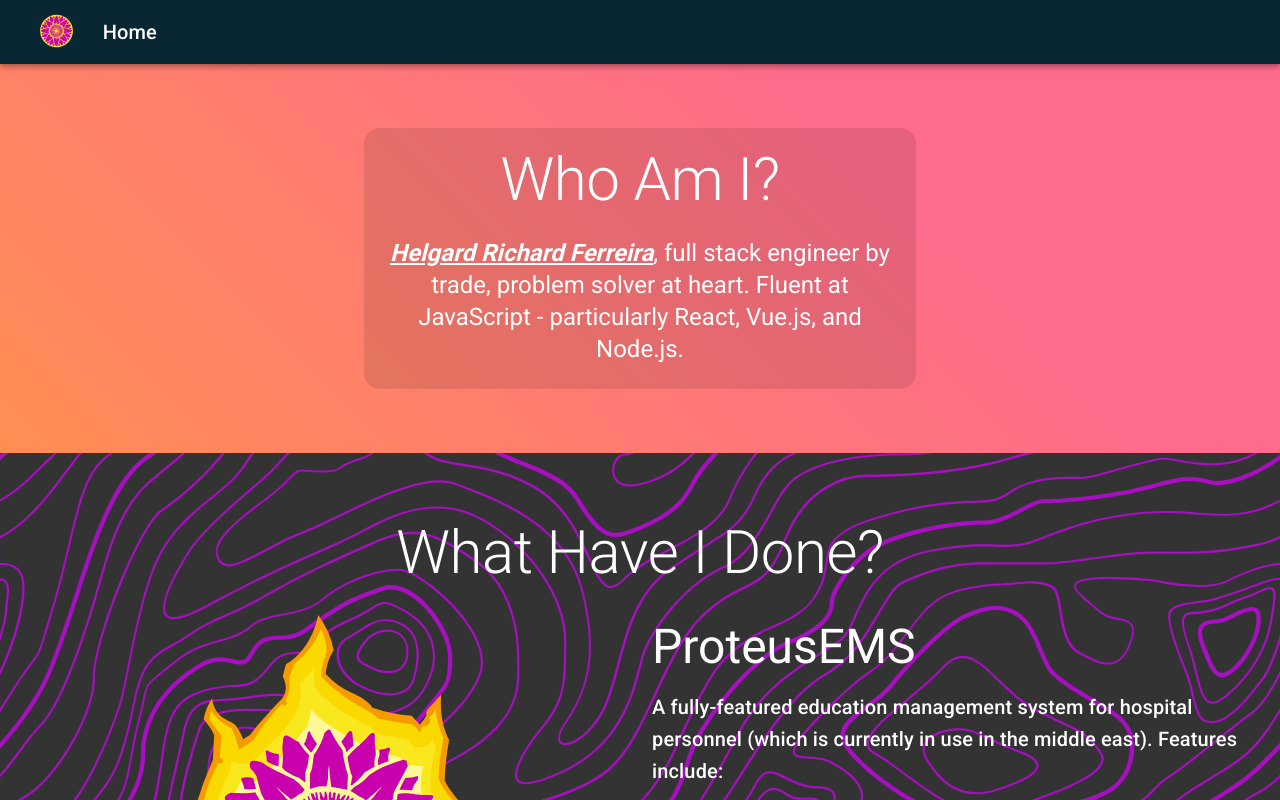
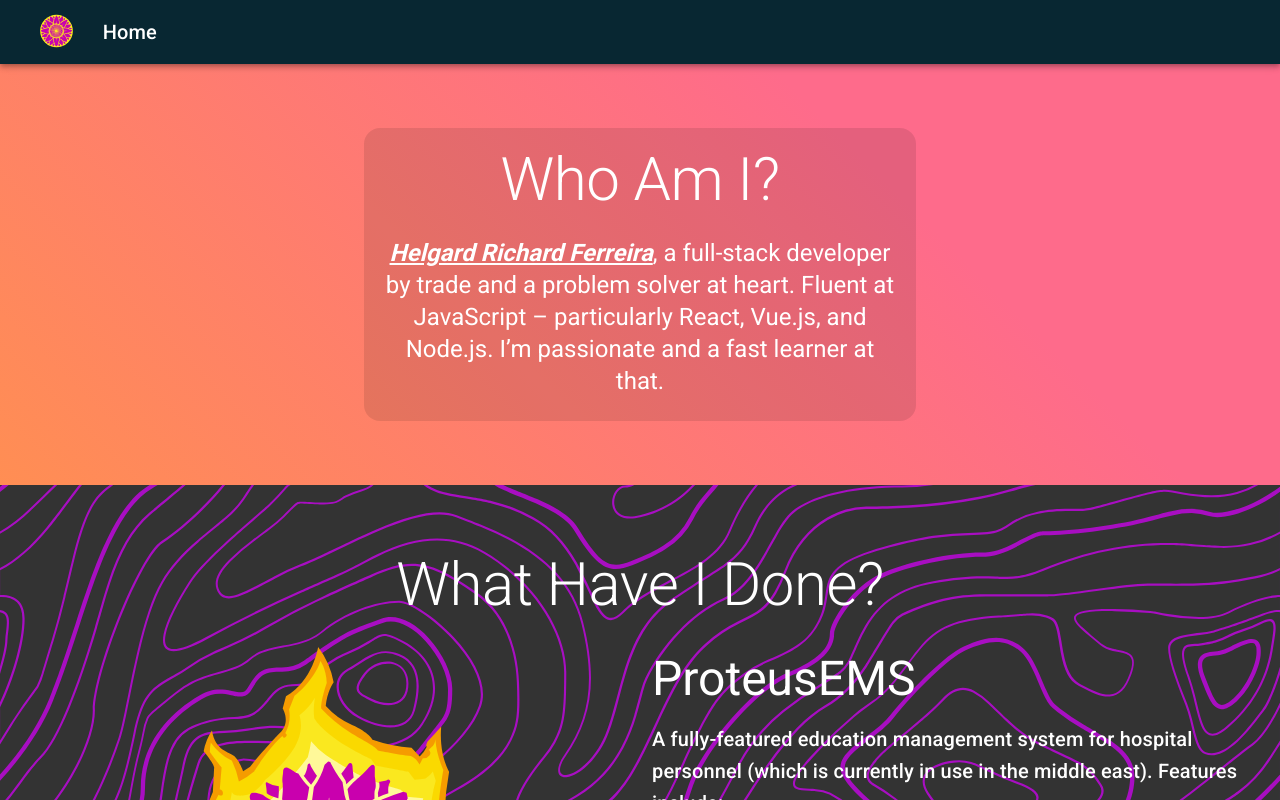
Before and after one commit to helgardferreira/old-portfolio-site, a React (Create React App) app: page / in a window 1280 px wide. Shown: the top 800 px of the page. Built offline with nearby package versions, Linux system fonts and the light colour scheme.

Commit message:
Modify hero text

```diff
--- a/src/Landing.js
+++ b/src/Landing.js
@@ -139,8 +139,9 @@ export default function Landing() {
               >
                 Helgard Richard Ferreira
               </a>
-              , full stack engineer by trade, problem solver at heart. Fluent at
-              JavaScript - particularly React, Vue.js, and Node.js.
+              , a full-stack developer by trade and a problem solver at heart.
+              Fluent at JavaScript – particularly React, Vue.js, and Node.js.
+              I’m passionate and a fast learner at that.
             </Typography>
           </div>
         </Container>
```
